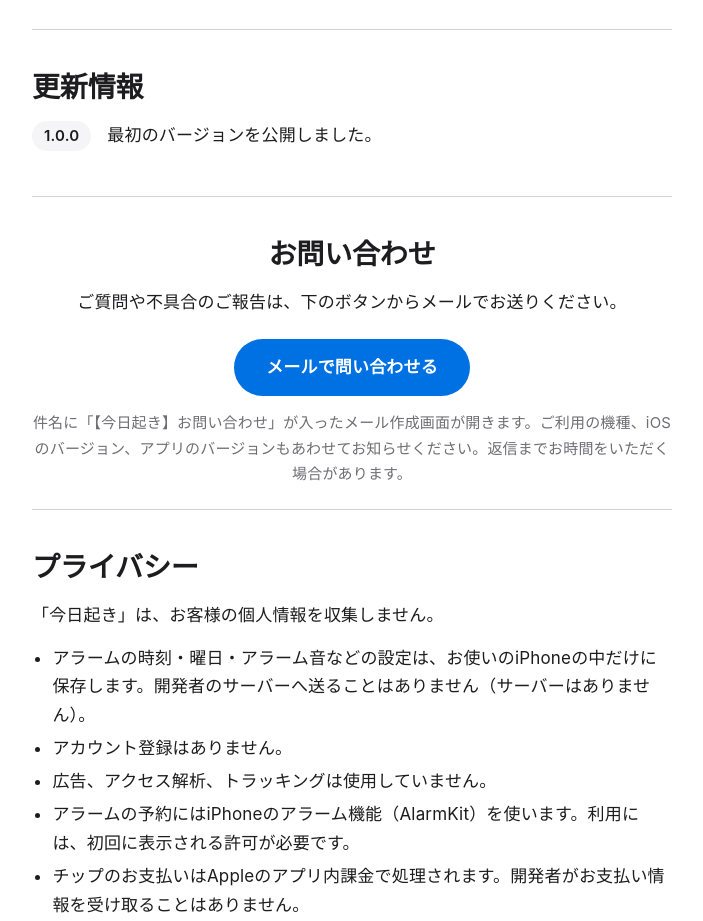
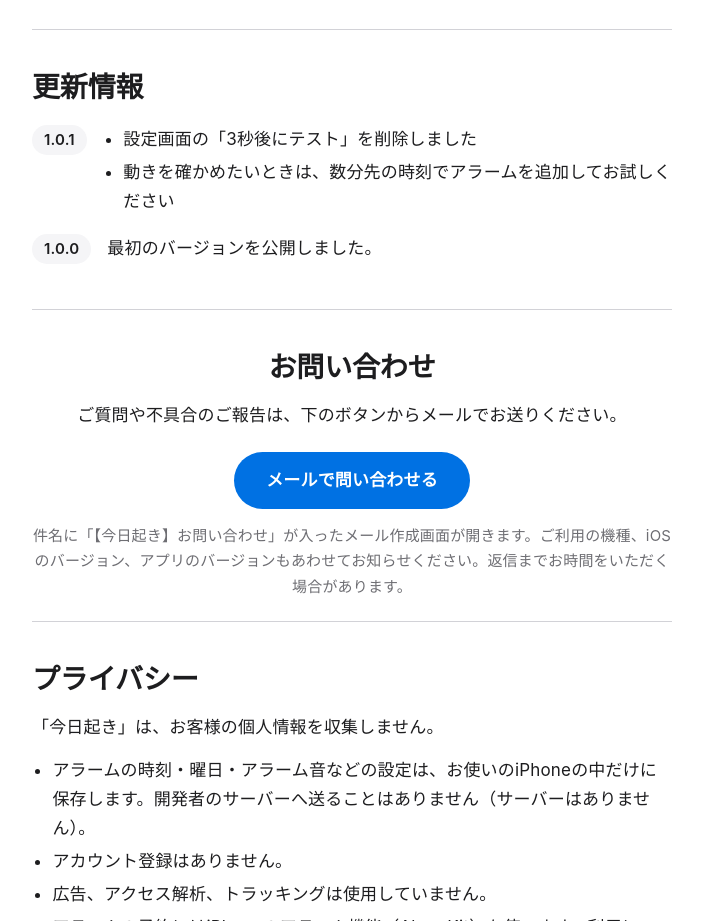
Before and after one commit to createlabone/kyouoki, a plain HTML site: page index.html in a window 1280 px wide. Shown: the part 3720-4641 px from the top of the page, without its empty margins (288-991 px from the left). Drawn offline with Linux system fonts and the light colour scheme.

Commit message:
Add files via upload

```diff
--- a/index.html
+++ b/index.html
@@ -364,6 +364,13 @@
   <section id="updates">
     <h2>更新情報</h2>
     <div class="release">
+      <span class="ver">1.0.1</span>
+      <ul class="plain">
+        <li>設定画面の「3秒後にテスト」を削除しました</li>
+        <li>動きを確かめたいときは、数分先の時刻でアラームを追加してお試しください</li>
+      </ul>
+    </div>
+    <div class="release">
       <span class="ver">1.0.0</span>
       <p>最初のバージョンを公開しました。</p>
     </div>
```
